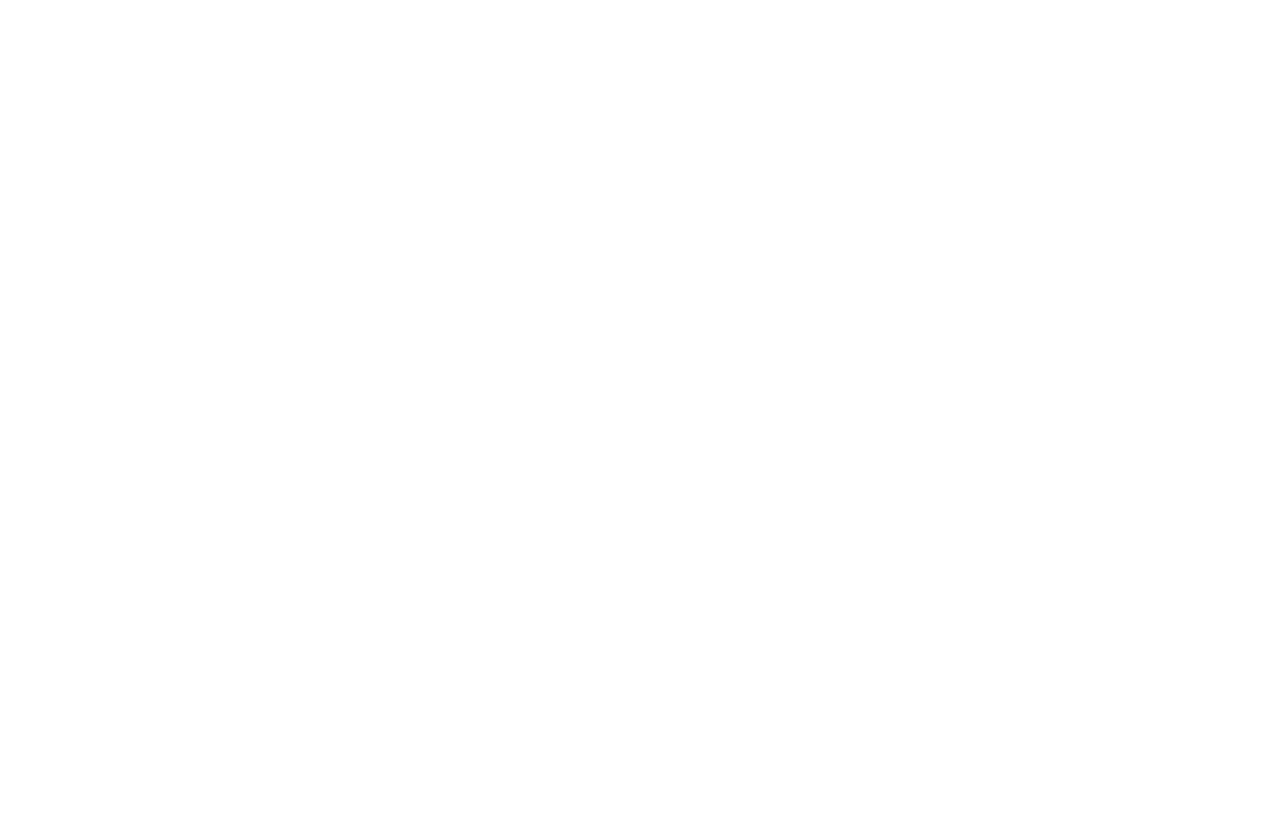
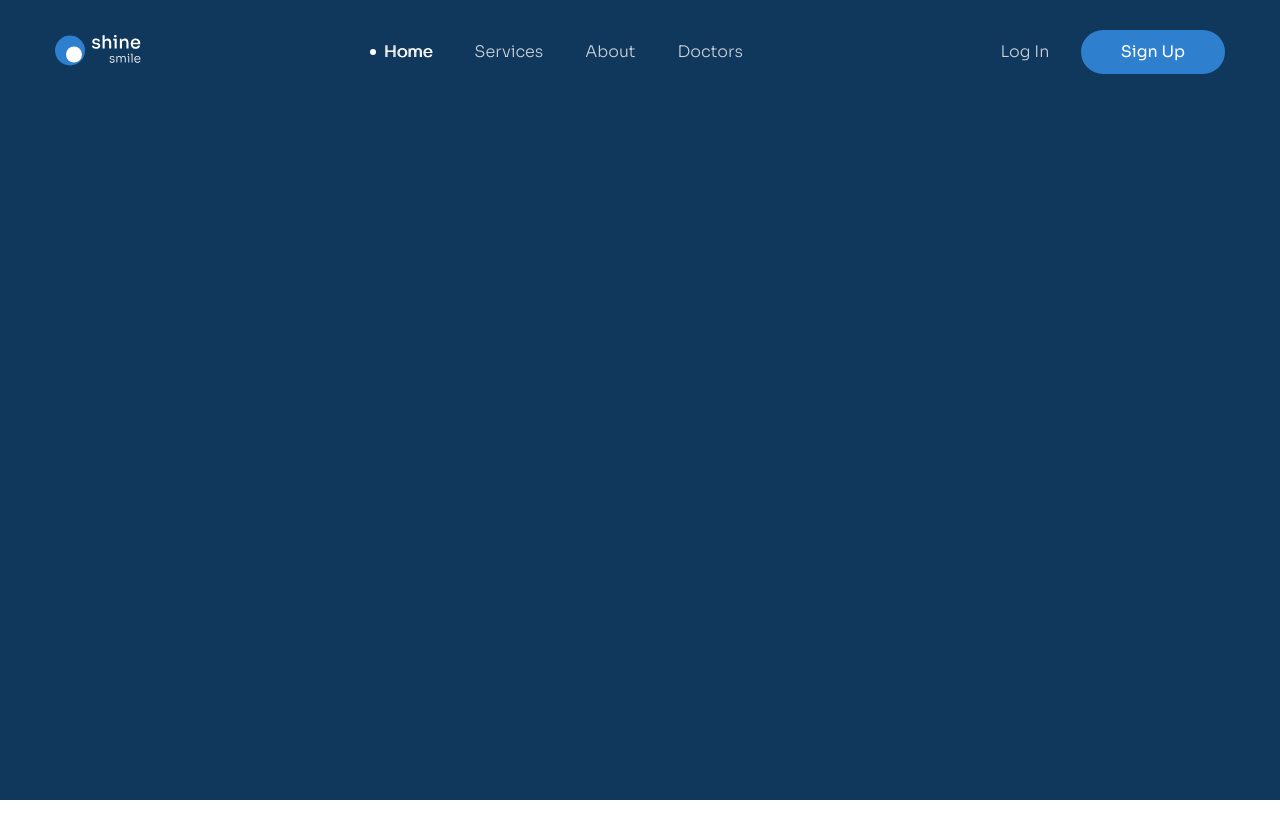
Before and after one commit to x-dev-420/Figma-to-html-Project-3, a plain HTML site: page index.html in a window 1280 px wide. Shown: the top 838 px of the page. Before the commit the page ends 800 px from the top, so only its background shows below. Drawn offline with Linux system fonts and the light colour scheme.

Commit message:
P3. Top header

```diff
--- a/assets/css/style.css
+++ b/assets/css/style.css
@@ -1,5 +1,9 @@
 * {
     box-sizing: border-box;
+}
+
+:root {
+    --header-bg: #10375C
 }
 
 html {
@@ -10,3 +14,86 @@ body {
     font-size: 1.6rem;
     font-family: "Sora", sans-serif;
 }
+
+/* ========================== Common ========================== */
+.container {
+    width: 1170px;
+    max-width: calc(100% - 24px);
+    margin: 0 auto;
+}
+
+a {
+    text-decoration: none;
+}
+
+.btn {
+    display: inline-block;
+    min-width: 205px;
+    line-height: 60px;
+    background: #2E80CE;
+    color: #FFF;
+    text-align: center;
+    font-size: 1.8rem;
+    font-style: normal;
+    font-weight: 400;
+    border-radius: 999px;
+}
+
+.btn:hover {
+    opacity: 0.9;
+}
+
+/* ========================== Header ========================== */
+.header {
+    padding-top: 30px;
+    background: var(--header-bg);
+    min-height: 100vh;
+}
+
+.header-top {
+    display: flex;
+    justify-content: space-between;
+    align-items: center;
+}
+
+.navbar__list {
+    display: flex;
+}
+
+.header__action--login,
+.navbar__link {
+    padding: 8px 21px;
+    color: #C9D2DA;
+    font-size: 1.6rem;
+    font-style: normal;
+    font-weight: 300;
+    line-height: 1.75;
+}
+
+.navbar__link:hover,
+.navbar__link--active {
+    text-shadow: 1px 0 0 currentColor;
+    color: #fff;
+}
+
+.navbar__link--active::before {
+    position: relative;
+    top: -2.5px;
+    right: 8px;
+    content: "";
+    display: inline-block;
+    width: 6px;
+    height: 6px;
+    border-radius: 50%;
+    background: #fff;
+}
+
+.header__action--signup {
+    min-width: 144px;
+    line-height: 44px;
+    font-size: 1.6rem;
+}
+
+.header__action--login {
+    margin-right: 7px;
+}
--- a/index.html
+++ b/index.html
@@ -4,7 +4,7 @@
     <meta charset="UTF-8">
     <meta name="viewport" content="width=device-width, initial-scale=1.0">
     <!-- Add Favicon -->
-     <link rel="apple-touch-icon" sizes="57x57" href="./assets/favicon/apple-icon-57x57.png">
+    <link rel="apple-touch-icon" sizes="57x57" href="./assets/favicon/apple-icon-57x57.png">
     <link rel="apple-touch-icon" sizes="60x60" href="./assets/favicon/apple-icon-60x60.png">
     <link rel="apple-touch-icon" sizes="72x72" href="./assets/favicon/apple-icon-72x72.png">
     <link rel="apple-touch-icon" sizes="76x76" href="./assets/favicon/apple-icon-76x76.png">
@@ -28,12 +28,41 @@
     <link href="https://fonts.googleapis.com/css2?family=Open+Sans:ital,wdth,wght@0,75..100,300..800;1,75..100,300..800&family=Sora:wght@100..800&display=swap" rel="stylesheet">
 
     <!-- Reset Css -->
-     <link rel="stylesheet" href="./assets/css/reset.css">
-     <!-- Style Css -->
-     <link rel="stylesheet" href="./assets/css/style.css">
+    <link rel="stylesheet" href="./assets/css/reset.css">
+    <!-- Style Css -->
+    <link rel="stylesheet" href="./assets/css/style.css">
     <title>shine smile</title>
 </head>
-<body>
-
+<body style="height: 50000px">
+    <header class="header">
+        <div class="container">
+            <div class="header-top">
+                <!-- Logo -->
+                <a href="./"><img src="./assets/img/logo.svg" alt="shine smile" class="logo"></a>
+                <!-- Nav -->
+                <nav class="navbar">
+                    <ul class="navbar__list">
+                        <li class="navbar__item">
+                            <a href="" class="navbar__link navbar__link--active">Home</a>
+                        </li>
+                        <li class="navbar__item">
+                            <a href="" class="navbar__link">Services</a>
+                          </li>
+                        <li class="navbar__item">
+                            <a href="" class="navbar__link">About</a>
+                        </li>
+                        <li class="navbar__item">
+                            <a href="" class="navbar__link">Doctors</a>
+                        </li>
+                    </ul>
+                </nav>
+                <!-- CTA action -->
+                <div class="header__action">
+                    <a href="#!" class="header__action--login">Log In</a>
+                    <a href="#!" class="btn header__action--signup">Sign Up</a>
+                </div>
+            </div>
+        </div>
+    </header>
 </body>
 </html>
```
Also changed, not shown: assets/img/Logo.svg (added), assets/img/favicon.png (deleted).
